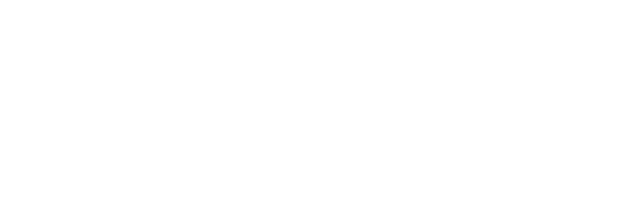
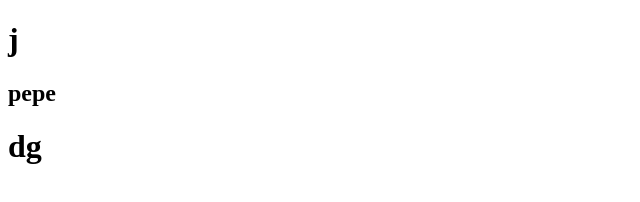
Before and after one commit to Sabit0/pokedex, a plain HTML site: page h.html in a window 1280 px wide. Shown: the whole page, without its empty margins (0-640 px from the left). Drawn offline with Linux system fonts and the light colour scheme.

Commit message:
h1 nombre actualizado

```diff
--- a/h.html
+++ b/h.html
@@ -4,9 +4,11 @@
     <meta charset="UTF-8">
     <meta http-equiv="X-UA-Compatible" content="IE=edge">
     <meta name="viewport" content="width=device-width, initial-scale=1.0">
-    <title>Document</title>
+    <title>Document nunerob2</title>
 </head>
 <body>
-
+    <h1>j</h1>
+    <h2>pepe</h2>
+    <h1>dg</h1>
 </body>
 </html>
```
